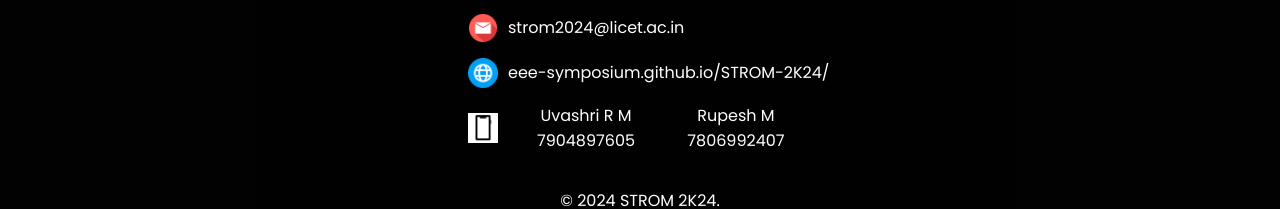
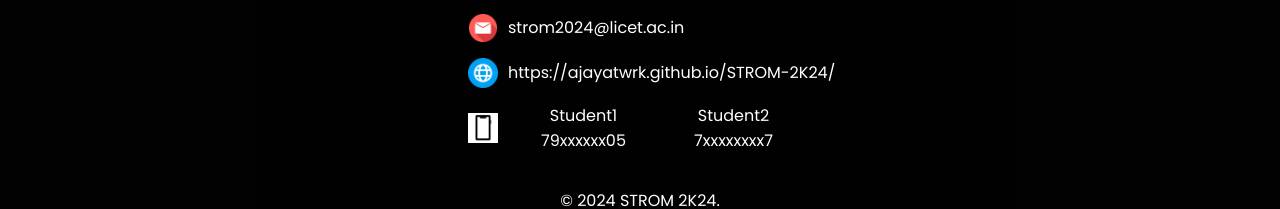
Before and after one commit to Ajayatwrk/STROM-2K24, a plain HTML site: page index.html in a window 1280 px wide. Shown: the part 2507-2716 px from the top of the page. Drawn offline with Linux system fonts and the light colour scheme.

Commit message:
Update index.html

```diff
--- a/index.html
+++ b/index.html
@@ -99,15 +99,15 @@
                         <img class="typ" src="assests/mail.png" alt="mail">
                         <p>strom2024@licet.ac.in</p>
                     </a>
-                    <a href="https://eee-symposium.github.io/STROM-2K24/">
+                    <a href="https://ajayatwrk.github.io/STROM-2K24/">
                         <img class="typ" src="assests/internet.png" alt="internet">
-                        <p>eee-symposium.github.io/STROM-2K24/</p>
+                        <p>https://ajayatwrk.github.io/STROM-2K24/</p>
                     </a>
                     <a href="tel:7806992407">
                         <img class="typ" src="assests/phn.gif" alt="internet">
                         <div class="iam">
-                            <p>Uvashri R M  7904897605</p>
-                            <p>Rupesh M  7806992407</p>
+                            <p>Student1 79xxxxxx05</p>
+                            <p>Student2  7xxxxxxxx7</p>
                         </div>
                     </a>
                 </div>
```
